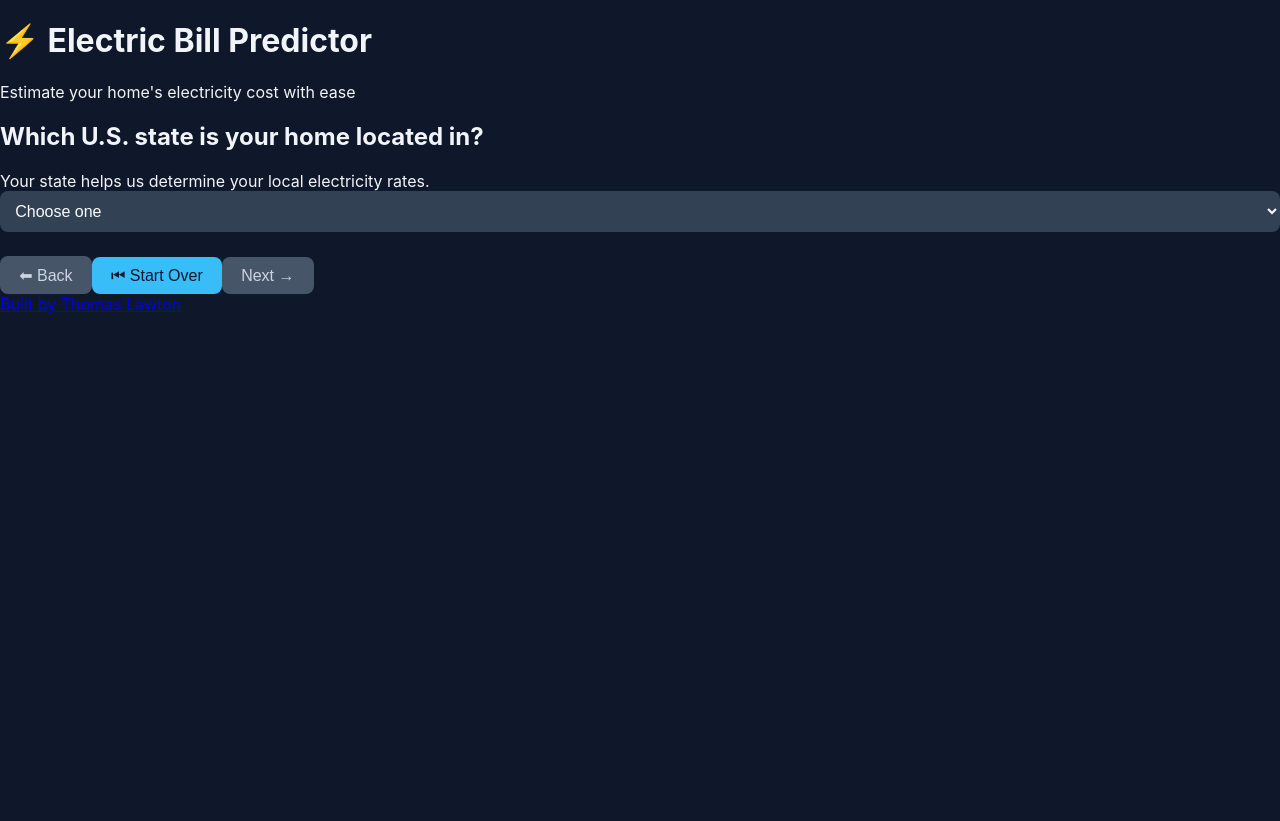
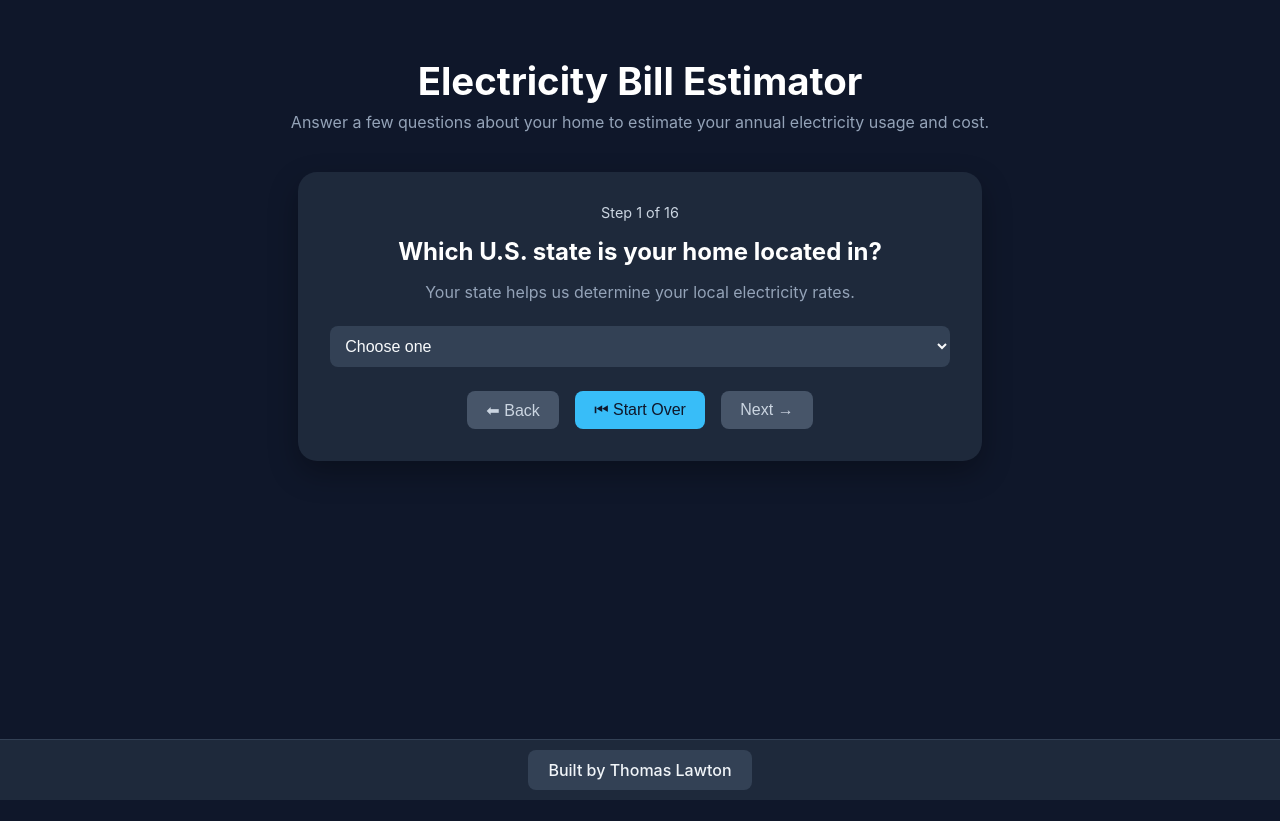
Before and after one commit to tplawton/energy-cost-frontend, a React (Create React App) app: page / in a window 1280 px wide. After the commit the page ends 800 px from the top, so only its background shows below. Built offline with nearby package versions, Linux system fonts and the light colour scheme.

Commit message:
changed back

```diff
--- a/src/App.js
+++ b/src/App.js
@@ -152,6 +152,7 @@ const current = steps[step];
 const handleChange = (e) => {
     const updatedValue = e.target.value;
     const newData = { ...formData, [current.key]: updatedValue };
+
     if (current.key === "IECC_climate_code") {
     newData.BA_climate = climateMap[updatedValue] || "";
     }
@@ -187,30 +188,24 @@ const handleSubmit = async () => {
     setLoading(false);
 };
 
-  const progress = ((step + 1) / steps.length) * 100;
-
 return (
-    <div className="min-h-screen flex flex-col justify-between bg-gradient-to-br from-gray-900 to-gray-800 text-white">
-    <header className="w-full py-6 bg-gray-950 shadow-md text-center">
-        <h1 className="text-3xl font-bold tracking-wide">⚡ Electric Bill Predictor</h1>
-        <p className="text-sm text-gray-400 mt-1">Estimate your home's electricity cost with ease</p>
+    <div className="page-container dark-theme">
+    <header className="header">
+        <h1>Electricity Bill Estimator</h1>
+        <p>Answer a few questions about your home to estimate your annual electricity usage and cost.</p>
     </header>
 
-    <div className="px-4 py-10 flex-grow flex flex-col items-center justify-center text-center">
+    <main className="main-content">
         {!result ? (
-        <div className="card w-full max-w-2xl bg-white text-gray-800 p-8 rounded-xl shadow-2xl transition-all duration-500">
-            <div className="w-full bg-gray-200 h-2 rounded mb-6 overflow-hidden">
-            <div className="bg-blue-500 h-full transition-all duration-700 ease-in-out" style={{ width: `${progress}%` }}></div>
-            </div>
-
-            <h2 className="text-2xl font-bold text-gray-900 mb-2">{current.label}</h2>
-            <div className="text-sm text-gray-600 mb-6">{current.description}</div>
+        <div className="question-card animate-in">
+            <div className="step-info">Step {step + 1} of {steps.length}</div>
+            <h2>{current.label}</h2>
+            <p className="description">{current.description}</p>
 
             {current.type === "select" ? (
             <select
                 value={formData[current.key] || ""}
                 onChange={handleChange}
-                className="w-full mb-6 px-4 py-2 rounded-lg border border-gray-300 shadow-sm focus:ring focus:ring-blue-500"
             >
                 <option value="" disabled>Choose one</option>
                 {current.options.map((opt) => (
@@ -222,58 +217,30 @@ return (
                 type="number"
                 value={formData[current.key] || ""}
                 onChange={handleChange}
-                className="w-full mb-6 px-4 py-2 rounded-lg border border-gray-300 shadow-sm focus:ring focus:ring-blue-500"
             />
             )}
 
-            <div className="mt-6 flex justify-between flex-wrap gap-3">
-            <button
-                onClick={handleBack}
-                className="px-4 py-2 bg-gray-300 text-gray-800 rounded hover:bg-gray-400"
-                disabled={step === 0}
-            >
-                ⬅ Back
-            </button>
-            <button
-                onClick={handleRestart}
-                className="px-4 py-2 bg-yellow-200 text-yellow-900 rounded hover:bg-yellow-300"
-            >
-                ⏮ Start Over
-            </button>
-            <button
-                onClick={handleNext}
-                className="px-4 py-2 bg-blue-600 text-white rounded hover:bg-blue-700"
-                disabled={!formData[current.key]}
-            >
-                {step === steps.length - 1 ? "Submit" : "Next →"}
-            </button>
+            <div className="button-group">
+            <button onClick={handleBack} disabled={step === 0}>⬅ Back</button>
+            <button onClick={handleRestart}>⏮ Start Over</button>
+            <button onClick={handleNext} disabled={!formData[current.key]}>{step === steps.length - 1 ? "Submit" : "Next →"}</button>
             </div>
 
-            {loading && <p className="mt-4 text-blue-600 animate-pulse">⏳ Predicting...</p>}
+            {loading && <p className="loading">⏳ Predicting...</p>}
         </div>
         ) : (
-        <div className="card w-full max-w-xl bg-white text-gray-900 p-8 rounded-xl shadow-2xl text-center">
-            <h2 className="text-2xl font-bold text-green-700 mb-4">Prediction Results</h2>
-            <p className="text-lg">Predicted Annual kWh: <strong>{result.predicted_kwh}</strong></p>
-            <p className="text-lg">Estimated Cost: <strong>${result.estimated_cost_usd}</strong></p>
-            <p className="text-sm text-gray-600 mt-2">Rate Used: ${result.rate_used}/kWh</p>
-            <button
-            onClick={handleRestart}
-            className="mt-6 px-6 py-2 bg-blue-600 text-white rounded hover:bg-blue-700"
-            >
-            🔁 Start New Prediction
-            </button>
+        <div className="result-card animate-in">
+            <h2>Prediction Results</h2>
+            <p><strong>Predicted Annual kWh:</strong> {result.predicted_kwh}</p>
+            <p><strong>Estimated Cost:</strong> ${result.estimated_cost_usd}</p>
+            <p className="rate-note">Rate Used: ${result.rate_used}/kWh</p>
+            <button onClick={handleRestart}>🔁 Start New Prediction</button>
         </div>
         )}
-    </div>
+    </main>
 
-    <footer className="w-full bg-gray-950 py-4 text-center text-sm text-gray-400">
-        <a
-        href="https://tplawton.github.io/website/"
-        target="_blank"
-        rel="noopener noreferrer"
-        className="inline-block px-4 py-2 bg-gray-700 hover:bg-gray-600 text-white rounded transition"
-        >
+    <footer className="footer">
+        <a href="https://tplawton.github.io/website/" target="_blank" rel="noopener noreferrer">
         Built by Thomas Lawton
         </a>
     </footer>
```
